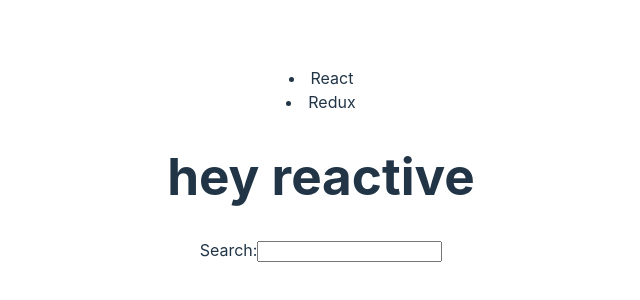
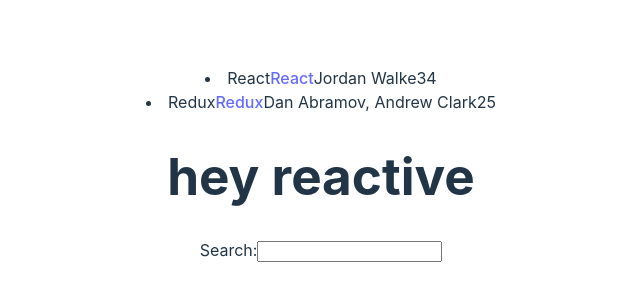
Before and after one commit to pixelstorm/road-to-react-hackerstories, a React (Vite) app: page / in a window 1280 px wide. Shown: the part 236-536 px from the top of the page, without its empty margins (319-959 px from the left). Built offline with nearby package versions, Linux system fonts and the light colour scheme.

Commit message:
output the rest of the items in the object

```diff
--- a/src/App.jsx
+++ b/src/App.jsx
@@ -33,13 +33,16 @@
 ];
   return (
       <div>
-
-
       {list.map(function (item) {
-          return <li key={item.objectID}>{item.title}</li>;
+          return (
+               <li key={item.objectID}>{item.title}
+                <span><a href="{item.url}">{item.title}</a></span>
+                <span>{item.author}</span>
+                <span>{ item.num_comments }</span>
+                <span>{item.points}</span>
+             </li>
+          );
         })}
-
-
         <h1>{welcome.greeting} {welcome.title}</h1>
         <label htmlFor="search">Search:</label>
         <input type="text" id="search"/>
```
